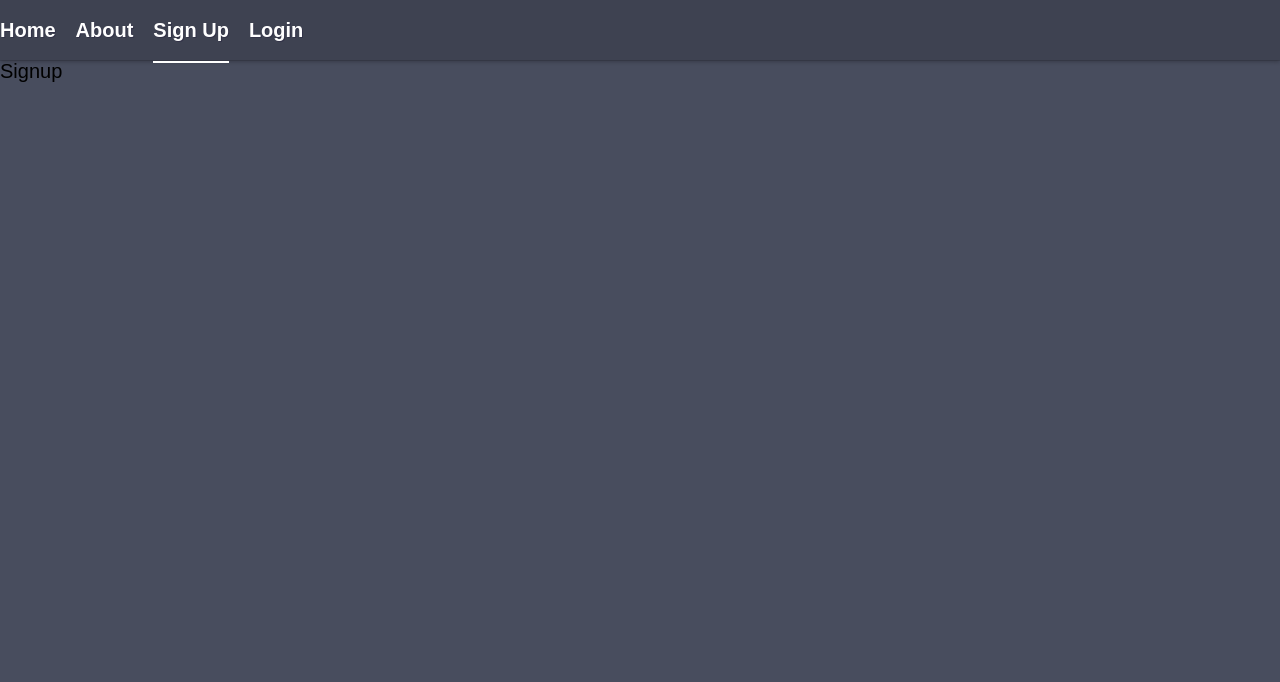
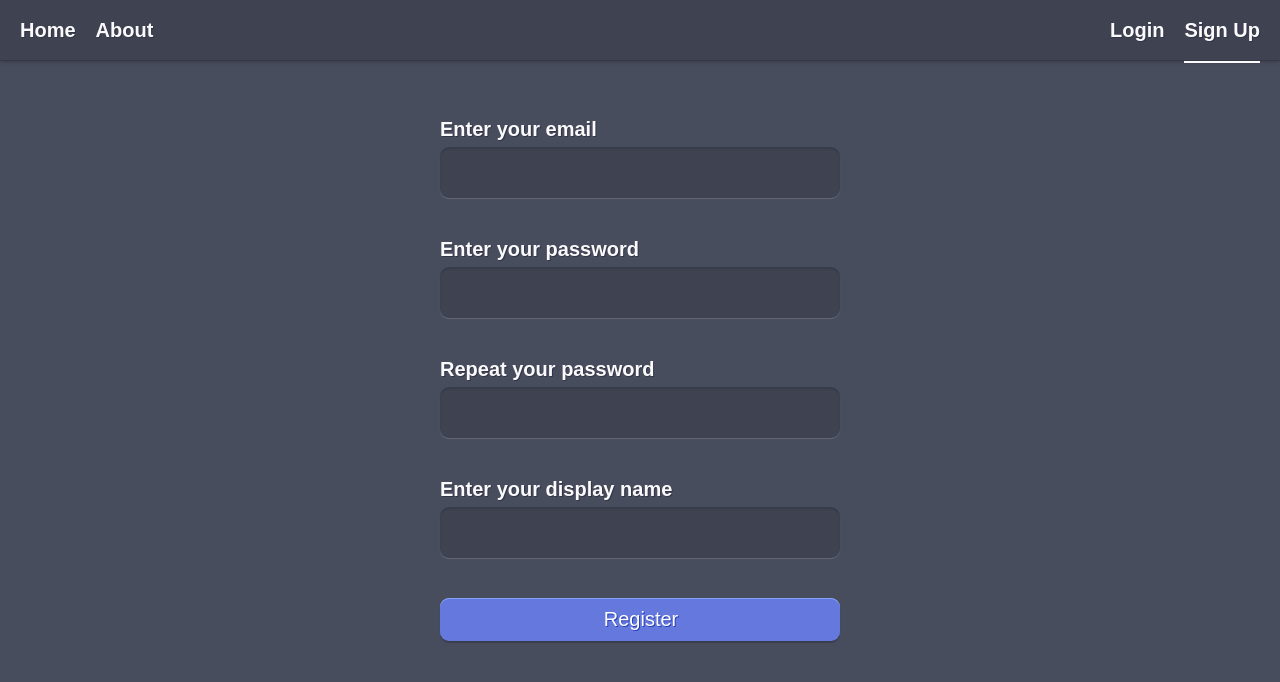
Before and after one commit to welschmoor/track-your-expenses-app, a React (Create React App) app: page /signup in a window 1280 px wide. Shown: the top 682 px of the page. Built offline with nearby package versions, Linux system fonts and the light colour scheme.

Commit message:
signup finished

```diff
--- a/package.json
+++ b/package.json
@@ -6,8 +6,10 @@
     "@testing-library/jest-dom": "^5.16.1",
     "@testing-library/react": "^11.2.7",
     "@testing-library/user-event": "^12.8.3",
+    "firebase": "8.5",
     "react": "^17.0.2",
     "react-dom": "^17.0.2",
+    "react-icons": "^4.3.1",
     "react-router-dom": "^6.0.2",
     "react-scripts": "4.0.3",
     "styled-components": "^5.3.3",
--- a/src/App.js
+++ b/src/App.js
@@ -9,10 +9,27 @@ import Signup from "./pages/Signup";
 import Navbar from "./components/Navbar"
 
 import GlobalStyle, { darkTheme, lightTheme } from "./Style";
+import { createContext, useReducer } from "react"
 
+export const AuthContext = createContext()
+
+const initialState = { user: null }
+const reducer = (state, action) => {
+  switch (action.type) {
+    case "LOGIN":
+      return { ...state, user: action.payload }
+    case "LOGOUT":
+      return { ...state, user: null }
+    default:
+      return state
+  }
+}
 
 function App() {
+  const [state, dispatch] = useReducer(reducer, initialState)
+  console.log("state:::", state)
   return (
+    <AuthContext.Provider value={{ ...state, dispatch }} >
       <ThemeProvider theme={darkTheme || lightTheme} >
         <GlobalStyle />
         <BrowserRouter>
@@ -24,8 +41,8 @@ function App() {
             <Route path="/signup" element={<Signup />} />
           </Routes>
         </BrowserRouter>
-
       </ThemeProvider>
+    </AuthContext.Provider>
   );
 }
 
--- a/src/Style.js
+++ b/src/Style.js
@@ -1,3 +1,9 @@
+/*
+Good Icon Color on background:  color: #3b3e4a;
+
+*/
+
+
 import { createGlobalStyle } from "styled-components"
 
 
@@ -7,23 +13,38 @@ const GlobalStyle = createGlobalStyle`
     margin: 0;
     padding: 0;
   }
+
   body {
     background-color: ${p => p.theme.bgCol};
   }
+
   html {
     font-size: 125%;
-    font-family: Arial, sans-serif;
+    font-family: Arial, Helvetica, sans-serif;
   }
+
   a {
     text-decoration: none;
   }
+
   ul {
     list-style: none;
   }
+
   .active {
     border-bottom: 2px solid ${p => p.theme.textCol};
 
     padding-bottom: 20px;
+  }
+
+  input:-webkit-autofill,
+  input:-webkit-autofill:hover,
+  input:-webkit-autofill:focus,
+  input:-webkit-autofill:active{
+    -webkit-box-shadow: 0 0 10px 100px ${p => p.theme.inputBg} inset, 0 1px 1px 0px hsla(0, 0%, 100%, .15), inset 0 2px 2px hsla(0, 0%, 0%, 0.1) !important;
+    -webkit-text-fill-color: hsl(240, 17%, 80%) !important;
+    border-radius: 9px;
+    border: 0px solid ${p => p.theme.inputBg};
   }
 `;
 
@@ -32,9 +53,9 @@ const GlobalStyle = createGlobalStyle`
 export const darkTheme = {
   navCol: "grey",
   bgCol: "#484D5E",
-  textCol: "white",
+  textCol: "#fafafa",
   inputBg: "#3E4251",
-
+  navMar: "20px",
 }
 
 
--- /dev/null
+++ b/src/components/Error.js
@@ -0,0 +1,30 @@
+
+
+import React from "react"
+import styled from "styled-components"
+import { IoWarningOutline } from "react-icons/io5"
+
+
+const Error = ({ errormsg }) => {
+  return (
+    <div>
+      <ErrorDiv>
+        <WarningIcon />&nbsp;{errormsg}&nbsp;<WarningIcon />
+      </ErrorDiv>
+    </div>
+  )
+}
+
+const ErrorDiv = styled.div`
+  margin-top: 20px;
+  color: orange;
+  display: flex;
+  align-items: flex-end;
+  justify-content: center;
+`
+
+const WarningIcon = styled(IoWarningOutline)`
+  font-size: 1.4rem;
+`
+
+export default Error
--- /dev/null
+++ b/src/components/Filler.js
@@ -0,0 +1,31 @@
+/// this is a filler component for error
+
+import React from "react"
+import styled from "styled-components"
+import { IoWarningOutline } from "react-icons/io5"
+
+
+const Filler = () => {
+  return (
+    <div>
+      <FillerDiv>
+        <WarningIcon />&nbsp;&nbsp;<WarningIcon />
+      </FillerDiv>
+    </div>
+  )
+}
+
+const FillerDiv = styled.div`
+  margin-top: 20px;
+  color: transparent;
+  display: flex;
+  align-items: flex-end;
+  justify-content: center;
+`
+
+const WarningIcon = styled(IoWarningOutline)`
+  font-size: 1.4rem;
+  color: transparent;
+`
+
+export default Filler
--- a/src/components/Navbar.js
+++ b/src/components/Navbar.js
@@ -7,18 +7,25 @@ const Navbar = () => {
   return (
     <Nav>
       <UL>
+        <HomeAboutDiv>
           <li>
             <NavLinkStyled to="/" >Home</NavLinkStyled>
           </li>
           <li>
             <NavLinkStyled to="/about" >About</NavLinkStyled>
           </li>
+        </HomeAboutDiv>
+
+        <LogInDiv>
+          <li>
+            <NavLinkStyled to="/login" >Login</NavLinkStyled>
+          </li>
           <li>
             <NavLinkStyled to="/signup" >Sign Up</NavLinkStyled>
           </li>
-        <li>
-          <NavLinkStyled to="/login" >Login</NavLinkStyled>
-        </li>
+        </LogInDiv>
+
+
       </UL>
     </Nav>
   )
@@ -29,14 +36,18 @@ const Nav = styled.nav`
   height: 60px;
   display: flex;
   align-items: center;
-  background-color: ${p=>p.theme.inputBg};
+  background-color: ${p => p.theme.inputBg};
   box-shadow: 0 1px 0px 0px hsla(0, 0%, 0%, .12), 0 2px 4px hsla(0, 0%, 0%,.24);
 `
 
 const UL = styled.ul`
+  width: 100%;
   list-style: none;
   display: flex;
   gap: 20px;
+  justify-content: space-between;
+  margin-right: ${p => p.theme.navMar};
+  margin-left: ${p => p.theme.navMar};
 `
 
 const NavLinkStyled = styled(NavLink)`
@@ -44,6 +55,17 @@ const NavLinkStyled = styled(NavLink)`
     margin-bottom: 10px;
     text-shadow: 1px 1px 0px hsl(240, 17%, 24%);
     color: ${p => p.theme.textCol};
+    padding-bottom: 20px
+`
+
+const HomeAboutDiv = styled.div`
+  display: flex;
+  gap: 20px;
+`
+
+const LogInDiv = styled.div`
+  display: flex;
+  gap: 20px;
 `
 
 export default Navbar
--- /dev/null
+++ b/src/firebase/index.js
@@ -0,0 +1,18 @@
+import firebase from "firebase/app"
+import 'firebase/firestore'
+import 'firebase/auth'
+
+const firebaseConfig = {
+  apiKey: "AIzaSyBZ_6BUHmLLDIoXKe-tjLNapoVjP2CpJa8",
+  authDomain: "expense-tracker-c6eb2.firebaseapp.com",
+  projectId: "expense-tracker-c6eb2",
+  storageBucket: "expense-tracker-c6eb2.appspot.com",
+  messagingSenderId: "590697718787",
+  appId: "1:590697718787:web:c11bae2be0bfd1964e5a36"
+};
+
+firebase.initializeApp(firebaseConfig)
+const firestore = firebase.firestore()
+const firebaseAuth = firebase.auth()
+
+export { firestore, firebaseAuth }
--- a/src/pages/Login.js
+++ b/src/pages/Login.js
@@ -1,41 +1,60 @@
 
 
-import React from "react"
+import React, { useState } from "react"
 import styled from "styled-components"
+import { IoEye } from "react-icons/io5"
+import Error from "../components/Error"
+import Filler from "../components/Filler"
 
 const Login = () => {
+  const [error, setError] = useState(null)
+  const [showPWstate, setShowPWstate] = useState(false)
+
+  const showPWhandler = () => {
+    setShowPWstate(p=>!p)
+  }
+
+  const submitHandler = (e) => {
+    e.preventDefault()
+  }
+
   return (
-    <Form name="loginform" >
+    < >
+    {error ? <Error errormsg={error} /> : <Filler />}
+    <Form name="loginform" onSubmit={submitHandler} >
       <div>
         <Label htmlFor="email">Enter your email </Label>
-        <INPUT type="email" name="email" id="email" />
+        <INPUT type="email" name="email" id="email" required />
       </div>
-      <div>
+      <div style={{ "position": "relative" }} >
         <Label htmlFor="password">Enter your password </Label>
-        <INPUT type="password" name="password" id="password" />
+        <INPUT type={ showPWstate ? "text" :"password"} name="password" id="password" style={{ "position": "relative" }} required />
+        <ShowPW onClick={showPWhandler} style={{  color: showPWstate? "hsl(226, 17%, 57%)":"hsl(226, 17%, 37%)" }} />
       </div>
       <Button type="submit" >Log In</Button>
     </Form>
+    </>
   )
 }
 
-const Form = styled.form`
+
+export const Form = styled.form`
   display: flex;
   flex-direction: column;
   align-items: center;
-  margin-top: 40px;
+  margin-top: 10px;
   gap: 40px;
 `
 
-const Label = styled.label`
-    display: inline-block;
-    font-weight: 600;
-    margin-bottom: 10px;
-    text-shadow: 1px 1px 0px hsl(240, 17%, 24%);
-    color: ${p => p.theme.textCol};
+export const Label = styled.label`
+  display: inline-block;
+  font-weight: 600;
+  margin-bottom: 6px;
+  text-shadow: 1px 1px 0px hsl(240, 17%, 24%);
+  color: ${p => p.theme.textCol};
 `
 
-const INPUT = styled.input`
+export const INPUT = styled.input`
   border: none;
   width: 400px;
   display: block;
@@ -54,7 +73,7 @@ const INPUT = styled.input`
   }
 `
 
-const Button = styled.button`
+export const Button = styled.button`
   width: 400px;
   cursor: pointer;
   background-color: hsl(230, 64%, 63%);
@@ -72,12 +91,23 @@ const Button = styled.button`
   transform: scale(0.9);
   box-shadow: 0 1px 3px hsla(0, 0%, 0%, .2), inset 0 1px 0 hsl(224, 84%, 74% );
   }
-
 }
 `
 
+const ShowPW = styled(IoEye)`
+  font-size: 1.5rem;
+  position: absolute;
+  cursor: pointer;
+  top: 49%;
+  left: 90%;
+  color: hsl(226, 17%, 37%);
+`
+
 export default Login
-//
+
+
+
+// SMALL SUBMIT BUTTON
 //
 // const Button = styled.button`
   /* cursor: pointer; */
--- a/src/pages/Signup.js
+++ b/src/pages/Signup.js
@@ -1,13 +1,86 @@
+// this Component also has logOut and signUp functions
+
+import React, { useState, useContext } from "react"
+import styled from "styled-components"
+import { Form, Label, INPUT, Button } from "./Login"
+import { firebaseAuth } from "../firebase"
+import Error from "../components/Error"
+import Filler from "../components/Filler"
+import { AuthContext } from "../App"
+
+const Signup = () => {
+  const [error, setError] = useState(null)
+  const [loading, setLoading] = useState(false)
+  const { user, dispatch } = useContext(AuthContext)
+  console.log(user)
+
+  const signUp = async (email, password, displayName) => {
+    setError(null)
+    setLoading(true)
+
+    try {
+      const response = await firebaseAuth.createUserWithEmailAndPassword(email, password)
+      if (!response) throw new Error("Signup failed")
+      console.log(response.user)
+
+      await response.user.updateProfile({ displayName })  // we update, because we want extra properties (displayName)
+      dispatch({ type: "LOGIN", payload: response.user })
+
+      setLoading(false)
+      setError(null)
+    } catch (error) {
+      console.log(error)
+      setError(error.message)
+      setLoading(false)
+    }
+  }
+
+  const logOut = async () => {
+    setError(null)
+    setLoading(true)
+
+    try {
+      await firebaseAuth.signOut()
+      dispatch({ type: "LOGOUT" })
+      setLoading(false)
+    } catch (error) {
+      console.log(error)
+      setError(error.message)
+      setLoading(false)
+    }
+  }
 
 
-import React from "react"
-import styled from "styled-components"
+  const submitHandler = (e) => {
+    e.preventDefault()
+    signUp(e.target.email.value, e.target.password.value)
+  }
 
-const Signup = () => {
-  return(
-    <div>
-      Signup
-    </div>
+  return (
+    < >
+      {error ? <Error errormsg={error} /> : <Filler />}
+      <Form name="loginform" onSubmit={submitHandler} >
+        <div>
+          <Label htmlFor="email">Enter your email </Label>
+          <INPUT type="email" name="email" id="email" required />
+        </div>
+        <div>
+          <Label htmlFor="password">Enter your password </Label>
+          <INPUT type="password" name="password" id="password" required />
+        </div>
+        <div>
+          <Label htmlFor="passwordR">Repeat your password </Label>
+          <INPUT type="password" name="passwordR" id="passwordR" required />
+        </div>
+        <div>
+          <Label htmlFor="displayname">Enter your display name </Label>
+          <INPUT type="text" name="displayname" id="displayname" required />
+        </div>
+        <Button type="submit" disabled={loading ? true : false} >Register</Button>
+      </Form>
+    </>
   )
 }
+
+
 export default Signup
```
Also changed, not shown: 2 other files (tests, documents, lock files or other folders). Lines whose indentation alone changed are shown as unchanged.
